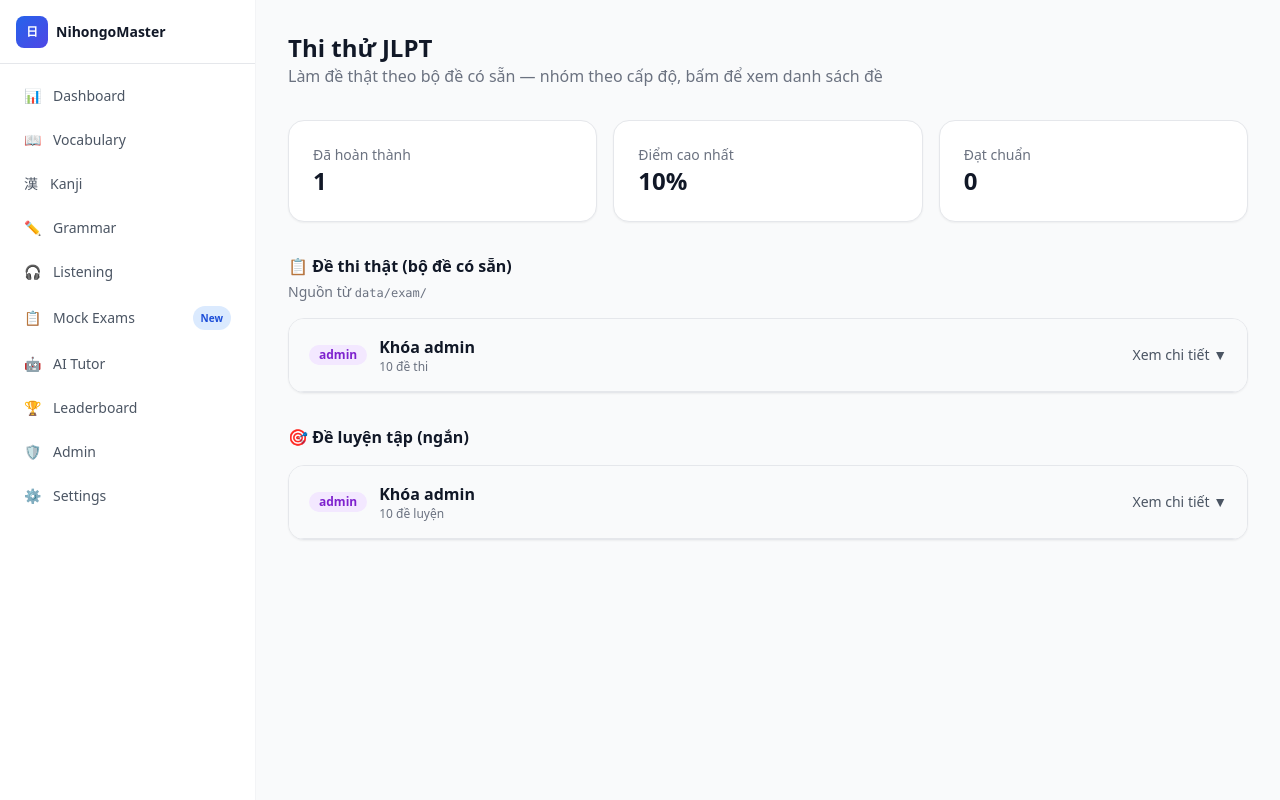
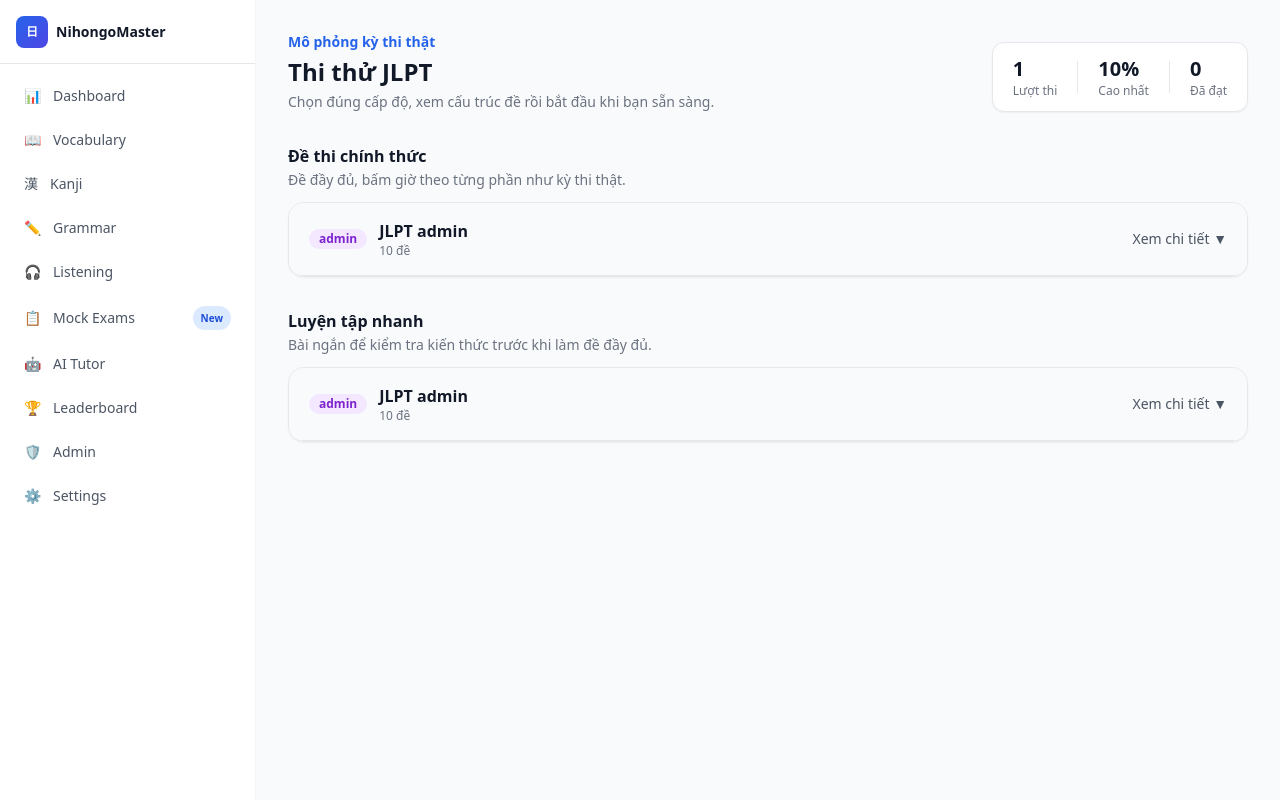
Before and after one commit to jinwuk2021-jpg/jlpt-study-app, a Flask app: template app/templates/exams/index.html in a window 1280 px wide. Run offline with Flask 3, Linux system fonts and the light colour scheme; the template is opened without the code that fills it: most values are stand-ins (such as "Sample title", 1, 10 or a date in 2020); some libraries are stand-ins or nearby versions.

Commit message:
Redesign mock exam flow

```diff
--- a/app/templates/exams/index.html
+++ b/app/templates/exams/index.html
@@ -1,78 +1,34 @@
 {% extends "dashboard/layout.html" %}
-{% from "macros.html" import level_badge, level_accordion %}
+{% from "macros.html" import level_accordion %}
 {% block title %}Thi thử JLPT{% endblock %}
 {% block dashboard_content %}
-<div class="space-y-8">
-  <div>
-    <h1 class="text-2xl font-bold">Thi thử JLPT</h1>
-    <p class="text-gray-500">Làm đề thật theo bộ đề có sẵn — nhóm theo cấp độ, bấm để xem danh sách đề</p>
-  </div>
+<div class="mx-auto max-w-5xl space-y-8">
+  <header class="flex flex-col gap-4 sm:flex-row sm:items-end sm:justify-between">
+    <div><p class="text-sm font-semibold text-brand-600">Mô phỏng kỳ thi thật</p><h1 class="mt-1 text-2xl font-bold text-gray-900">Thi thử JLPT</h1><p class="mt-1 text-sm text-gray-500">Chọn đúng cấp độ, xem cấu trúc đề rồi bắt đầu khi bạn sẵn sàng.</p></div>
+    <div class="flex items-center gap-5 rounded-xl border border-gray-200 bg-white px-5 py-3 shadow-sm" aria-label="Thống kê thi thử">
+      <div><p class="text-xl font-bold text-gray-900">{{ exam_history|length }}</p><p class="text-xs text-gray-500">Lượt thi</p></div><div class="h-8 w-px bg-gray-200"></div>
+      <div><p class="text-xl font-bold text-gray-900">{% if exam_history %}{{ exam_history|map(attribute='score')|max }}%{% else %}—{% endif %}</p><p class="text-xs text-gray-500">Cao nhất</p></div><div class="h-8 w-px bg-gray-200"></div>
+      <div><p class="text-xl font-bold text-gray-900">{{ exam_history|selectattr('passed')|list|length }}</p><p class="text-xs text-gray-500">Đã đạt</p></div>
+    </div>
+  </header>
 
-  <div class="grid gap-4 sm:grid-cols-3">
-    <div class="rounded-2xl border bg-white p-6 shadow-sm">
-      <p class="text-sm text-gray-500">Đã hoàn thành</p>
-      <p class="text-2xl font-bold">{{ exam_history|length }}</p>
+  {% macro exam_row(exam, official=false) %}
+  <article class="flex flex-col gap-4 border-b border-gray-100 px-4 py-4 last:border-0 sm:flex-row sm:items-center sm:px-5">
+    <div class="min-w-0 flex-1">
+      <div class="mb-1 flex flex-wrap items-center gap-2">{% if official %}<span class="rounded-md bg-amber-50 px-2 py-1 text-xs font-semibold text-amber-700">Đề chính thức</span>{% endif %}{% if exam.sections_dict.date %}<span class="text-xs text-gray-400">{{ exam.sections_dict.date }}</span>{% endif %}</div>
+      <h3 class="font-semibold text-gray-900">{{ exam.title }}</h3>
+      <div class="mt-1.5 flex flex-wrap gap-x-4 gap-y-1 text-sm text-gray-500"><span>{{ exam.duration }} phút</span><span>{{ exam.questions.count() }} câu</span><span>Đạt từ {{ exam.passing_score }}%</span></div>
     </div>
-    <div class="rounded-2xl border bg-white p-6 shadow-sm">
-      <p class="text-sm text-gray-500">Điểm cao nhất</p>
-      <p class="text-2xl font-bold">{% if exam_history %}{{ exam_history|map(attribute='score')|max }}{% else %}0{% endif %}%</p>
-    </div>
-    <div class="rounded-2xl border bg-white p-6 shadow-sm">
-      <p class="text-sm text-gray-500">Đạt chuẩn</p>
-      <p class="text-2xl font-bold">{{ exam_history|selectattr('passed')|list|length }}</p>
-    </div>
-  </div>
+    <a href="{{ url_for('exams.start', exam_id=exam.slug) }}" class="inline-flex min-h-11 shrink-0 items-center justify-center gap-2 rounded-lg {% if official %}bg-brand-600 text-white hover:bg-brand-700{% else %}border border-brand-200 bg-brand-50 text-brand-700 hover:bg-brand-100{% endif %} px-4 py-2.5 text-sm font-semibold transition-colors focus:outline-none focus:ring-2 focus:ring-brand-500 focus:ring-offset-2">Xem cấu trúc <span aria-hidden="true">→</span></a>
+  </article>
+  {% endmacro %}
 
-  {% if official_by_level %}
-  <div>
-    <h2 class="font-semibold mb-1">📋 Đề thi thật (bộ đề có sẵn)</h2>
-    <p class="text-sm text-gray-500 mb-4">Nguồn từ <code class="text-xs">data/exam/</code></p>
-    <div class="space-y-4">
-      {% for group in official_by_level %}
-      {% call level_accordion(group.level, 'Khóa ' ~ group.level, group.total ~ ' đề thi', open=(group.level == open_level)) %}
-        <div class="grid gap-4 md:grid-cols-2">
-          {% for exam in group.exams %}
-          <div class="rounded-xl border border-gray-100 bg-white p-5 hover:-translate-y-0.5 hover:shadow-md transition-all relative overflow-hidden">
-            <div class="absolute top-0 left-0 w-1.5 h-full bg-amber-500"></div>
-            <div class="pl-3">
-              <div class="flex items-center gap-2 flex-wrap">
-                <span class="rounded-full bg-amber-100 px-2 py-0.5 text-xs font-medium text-amber-800">真題</span>
-                {% if exam.sections_dict.date %}<span class="text-xs text-gray-400">{{ exam.sections_dict.date }}</span>{% endif %}
-              </div>
-              <h4 class="font-semibold mt-2 leading-snug">{{ exam.title }}</h4>
-              <p class="text-sm text-gray-500 mt-1 line-clamp-2">{{ exam.description }}</p>
-              <p class="text-sm text-gray-400 mt-3">⏱ {{ exam.duration }} phút · 📝 {{ exam.questions.count() }} câu</p>
-              <a href="{{ url_for('exams.start', exam_id=exam.slug) }}" class="mt-4 block text-center rounded-xl bg-gradient-to-r from-amber-500 to-orange-600 px-5 py-2.5 text-sm font-semibold text-white">Thi như thật →</a>
-            </div>
-          </div>
-          {% endfor %}
-        </div>
-      {% endcall %}
-      {% endfor %}
-    </div>
-  </div>
-  {% endif %}
+  {% if official_by_level %}<section aria-labelledby="official-heading"><div class="mb-3"><h2 id="official-heading" class="font-semibold text-gray-900">Đề thi chính thức</h2><p class="mt-0.5 text-sm text-gray-500">Đề đầy đủ, bấm giờ theo từng phần như kỳ thi thật.</p></div><div class="space-y-3">
+    {% for group in official_by_level %}{% call level_accordion(group.level, 'JLPT ' ~ group.level, group.total ~ ' đề', open=(group.level == open_level)) %}<div class="bg-white">{% for exam in group.exams %}{{ exam_row(exam, true) }}{% endfor %}</div>{% endcall %}{% endfor %}
+  </div></section>{% endif %}
 
-  {% if practice_by_level %}
-  <div>
-    <h2 class="font-semibold mb-4">🎯 Đề luyện tập (ngắn)</h2>
-    <div class="space-y-4">
-      {% for group in practice_by_level %}
-      {% call level_accordion(group.level, 'Khóa ' ~ group.level, group.total ~ ' đề luyện', open=(group.level == open_level)) %}
-        <div class="grid gap-4 md:grid-cols-2">
-          {% for exam in group.entries %}
-          <div class="rounded-2xl border bg-white p-6 shadow-sm">
-            <h3 class="font-semibold mt-2">{{ exam.title }}</h3>
-            <p class="text-sm text-gray-500 mt-1">{{ exam.description }}</p>
-            <p class="text-sm text-gray-400 mt-3">⏱ {{ exam.duration }} phút · 📝 {{ exam.questions.count() }} câu</p>
-            <a href="{{ url_for('exams.start', exam_id=exam.slug) }}" class="mt-4 block text-center rounded-xl border-2 border-brand-500 px-6 py-3 text-sm font-semibold text-brand-600">Luyện tập →</a>
-          </div>
-          {% endfor %}
-        </div>
-      {% endcall %}
-      {% endfor %}
-    </div>
-  </div>
-  {% endif %}
+  {% if practice_by_level %}<section aria-labelledby="practice-heading"><div class="mb-3"><h2 id="practice-heading" class="font-semibold text-gray-900">Luyện tập nhanh</h2><p class="mt-0.5 text-sm text-gray-500">Bài ngắn để kiểm tra kiến thức trước khi làm đề đầy đủ.</p></div><div class="space-y-3">
+    {% for group in practice_by_level %}{% call level_accordion(group.level, 'JLPT ' ~ group.level, group.total ~ ' đề', open=(group.level == open_level)) %}<div class="bg-white">{% for exam in group.entries %}{{ exam_row(exam) }}{% endfor %}</div>{% endcall %}{% endfor %}
+  </div></section>{% endif %}
 </div>
 {% endblock %}
```
Also changed, not shown: app/services.py (+15 -2 lines), app/static/js/exam.js (+15 -7 lines), app/templates/exams/start.html (+11 -43 lines), app/templates/exams/take.html (+27 -122 lines), app/static/css/exam.css.
